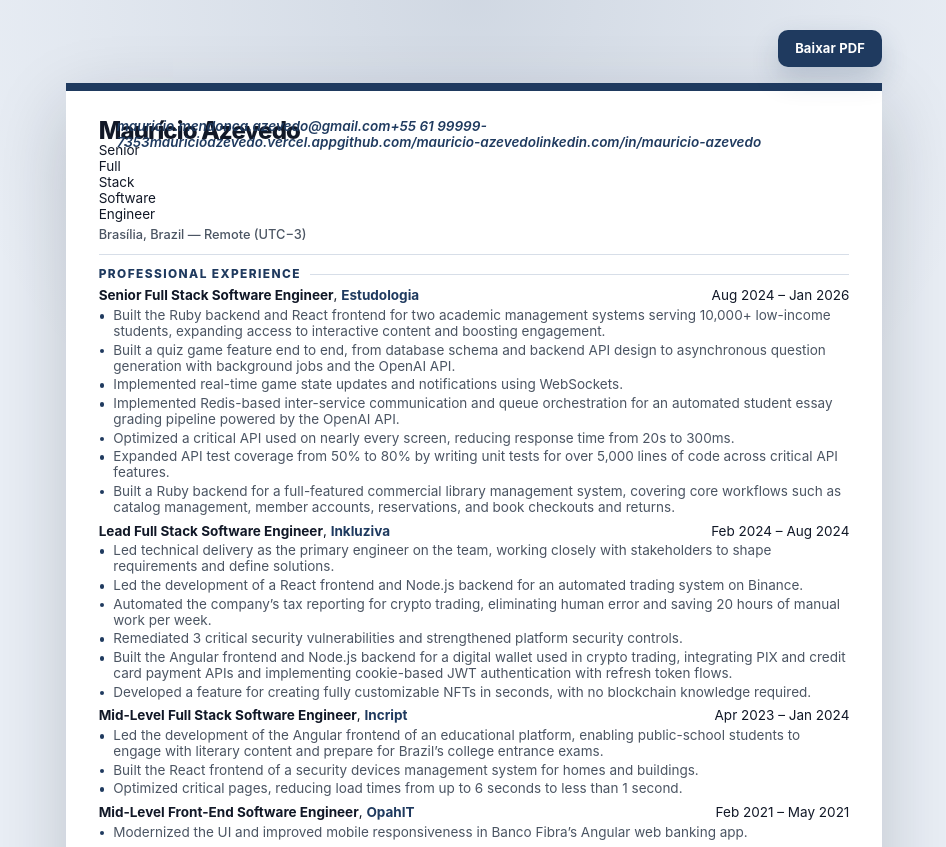
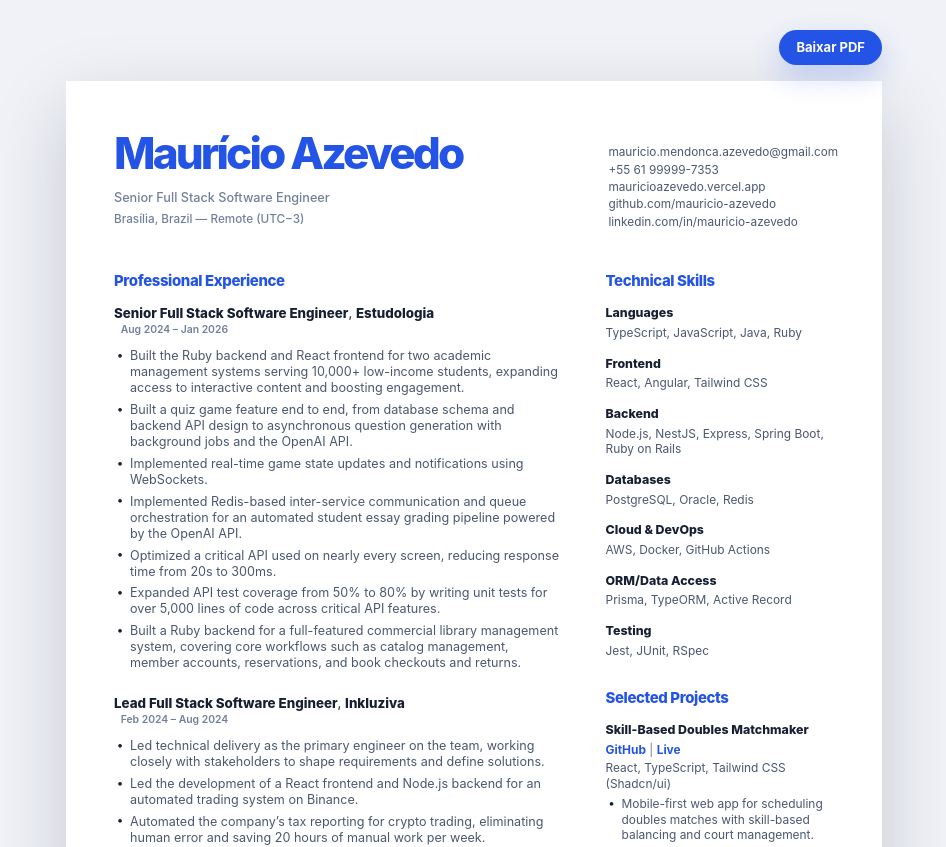
Before and after one commit to mauricio-azevedo/resume, a React (Vite) app: page / in a window 1280 px wide. Shown: the top 847 px of the page, without its empty margins (166-1112 px from the left). Built offline with nearby package versions, Linux system fonts and the light colour scheme.

Commit message:
Restyle resume like reference design

```diff
--- a/src/App.css
+++ b/src/App.css
@@ -1,19 +1,15 @@
 :root {
   --page-width: 8.5in;
   --page-height: 11in;
-  --page-margin-x: 0.34in;
-  --page-margin-top: 0.29in;
-  --page-margin-bottom: 0.25in;
-  --ink: #111827;
-  --muted: #4b5563;
-  --subtle: #6b7280;
-  --rule: #d7dee8;
-  --rule-strong: #9aa8ba;
-  --accent: #1f3a5f;
-  --accent-soft: #eff4f8;
-  --link: #1f3a5f;
+  --page-margin-x: 0.5in;
+  --page-margin-top: 0.54in;
+  --page-margin-bottom: 0.42in;
+  --blue: #2454e6;
+  --ink: #172033;
+  --muted: #4a5870;
+  --soft: #71809a;
   --paper: #ffffff;
-  --screen-bg: #e9eef5;
+  --screen-bg: #f0f2f7;
 }
 
 * {
@@ -22,9 +18,7 @@
 
 body {
   margin: 0;
-  background:
-    radial-gradient(circle at top, rgba(31, 58, 95, 0.12), transparent 34rem),
-    var(--screen-bg);
+  background: var(--screen-bg);
   color: var(--ink);
   font-family: Inter, ui-sans-serif, system-ui, -apple-system, BlinkMacSystemFont, 'Segoe UI', Arial, sans-serif;
 }
@@ -47,22 +41,21 @@
 }
 
 .download-button {
-  border: 1px solid rgba(31, 58, 95, 0.18);
-  border-radius: 10px;
-  background: #1f3a5f;
+  border: 0;
+  border-radius: 999px;
+  background: var(--blue);
   color: #ffffff;
   cursor: pointer;
   font-size: 13px;
   font-weight: 700;
-  letter-spacing: 0.01em;
   line-height: 1;
-  padding: 11px 16px;
-  box-shadow: 0 12px 28px rgba(31, 58, 95, 0.2);
+  padding: 11px 17px;
+  box-shadow: 0 12px 28px rgba(36, 84, 230, 0.22);
 }
 
 .download-button:hover,
 .download-button:focus-visible {
-  background: #172b47;
+  background: #1d45bd;
 }
 
 .download-button:disabled {
@@ -71,7 +64,7 @@
 }
 
 .download-button:focus-visible {
-  outline: 3px solid rgba(31, 58, 95, 0.22);
+  outline: 3px solid rgba(36, 84, 230, 0.2);
   outline-offset: 3px;
 }
 
@@ -82,132 +75,99 @@
   padding: var(--page-margin-top) var(--page-margin-x) var(--page-margin-bottom);
   background: var(--paper);
   color: var(--ink);
-  box-shadow: 0 26px 70px rgba(15, 23, 42, 0.2);
-  font-size: 10.15pt;
-  line-height: 1.18;
-  border-top: 8px solid var(--accent);
+  box-shadow: 0 26px 70px rgba(15, 23, 42, 0.18);
+  font-size: 9.45pt;
+  line-height: 1.28;
 }
 
 .resume-header {
   display: grid;
-  grid-template-columns: minmax(0, 1fr) auto;
+  grid-template-columns: minmax(0, 1fr) 2.35in;
+  column-gap: 0.5in;
   align-items: start;
-  column-gap: 18px;
-  margin-bottom: 10.5pt;
-  padding-bottom: 9pt;
-  border-bottom: 1px solid var(--rule);
+  margin-bottom: 0.47in;
 }
 
-.identity {
+.intro {
   min-width: 0;
 }
 
 h1,
 h2,
+h3,
 p,
 ul {
   margin: 0;
 }
 
 h1 {
-  color: var(--ink);
-  font-size: 18pt;
+  color: var(--blue);
+  font-size: 33pt;
   font-weight: 800;
-  letter-spacing: -0.035em;
-  line-height: 1;
-  white-space: nowrap;
+  letter-spacing: -0.065em;
+  line-height: 0.95;
 }
 
-h1 span {
-  color: var(--accent);
-  font-size: 10.35pt;
-  font-weight: 650;
-  letter-spacing: -0.01em;
-  margin-left: 4pt;
+.headline {
+  color: var(--soft);
+  font-size: 9.5pt;
+  font-weight: 500;
+  line-height: 1.24;
+  margin-top: 0.16in;
+  max-width: 3in;
 }
 
 .location {
-  color: var(--muted);
-  flex: 0 0 auto;
-  font-size: 9.6pt;
-  font-weight: 550;
-  line-height: 1.1;
-  padding-top: 4pt;
-  white-space: nowrap;
+  color: var(--soft);
+  font-size: 8.8pt;
+  font-weight: 500;
+  line-height: 1.25;
+  margin-top: 0.07in;
 }
 
-.contact-line {
-  color: var(--subtle);
+.contact-list {
+  color: var(--muted);
   display: flex;
-  flex-wrap: wrap;
-  gap: 0 5.4pt;
-  margin-top: 6.2pt;
-  white-space: nowrap;
+  flex-direction: column;
+  font-style: normal;
+  font-size: 8.85pt;
+  gap: 2.2pt;
+  line-height: 1.22;
+  padding-top: 0.13in;
 }
 
 .resume-page a {
-  color: var(--link);
-  font-weight: 600;
+  color: var(--muted);
   text-decoration: none;
 }
 
 .resume-page a:hover {
+  color: var(--blue);
   text-decoration: underline;
 }
 
-.resume-section {
-  margin-top: 8.3pt;
+.resume-layout {
+  display: grid;
+  grid-template-columns: minmax(0, 1fr) 2.38in;
+  column-gap: 0.48in;
+  align-items: start;
 }
 
-.resume-section:first-of-type {
-  margin-top: 0;
+.resume-section + .resume-section {
+  margin-top: 0.34in;
 }
 
 h2 {
-  align-items: center;
-  color: var(--accent);
-  display: grid;
-  font-size: 8.9pt;
+  color: var(--blue);
+  font-size: 11.2pt;
   font-weight: 800;
-  gap: 7pt;
-  grid-template-columns: auto 1fr;
-  letter-spacing: 0.12em;
+  letter-spacing: -0.025em;
   line-height: 1;
-  margin-bottom: 5.7pt;
-  text-transform: uppercase;
-}
-
-h2::after {
-  background: var(--rule);
-  content: '';
-  display: block;
-  height: 1px;
-}
-
-.skills-line {
-  color: var(--muted);
-  line-height: 1.22;
-}
-
-strong {
-  color: var(--ink);
-  font-weight: 750;
-}
-
-.skills-line strong {
-  color: var(--accent);
-  font-weight: 800;
-}
-
-.skills-line span,
-.compact-section span,
-.project-heading span {
-  color: var(--rule-strong);
-  margin: 0 2pt;
+  margin-bottom: 0.17in;
 }
 
 .experience {
-  margin-top: 6pt;
+  margin-top: 0.25in;
 }
 
 .experience:first-of-type {
@@ -215,78 +175,110 @@
 }
 
 .item-heading {
-  display: flex;
-  align-items: baseline;
-  justify-content: space-between;
-  gap: 14px;
-  margin-bottom: 2.7pt;
+  display: block;
+  margin-bottom: 0.11in;
 }
 
-.item-heading > p {
-  min-width: 0;
+.item-heading p {
+  color: var(--ink);
+  font-size: 10pt;
+  line-height: 1.2;
 }
 
-.item-heading > strong {
-  color: var(--muted);
-  flex: 0 0 auto;
-  font-size: 9.4pt;
-  font-weight: 650;
-  white-space: nowrap;
+.item-heading strong,
+.side-item h3,
+.skill-group h3,
+.compact-section strong {
+  color: var(--ink);
+  font-weight: 800;
 }
 
-em {
-  color: var(--accent);
+.item-heading em {
+  color: var(--ink);
   font-style: normal;
-  font-weight: 700;
+  font-weight: 800;
+}
+
+.item-heading span {
+  color: var(--soft);
+  display: inline-block;
+  font-size: 7.8pt;
+  font-weight: 600;
+  line-height: 1;
+  margin-left: 5pt;
+  white-space: nowrap;
 }
 
 ul {
   color: var(--muted);
+  padding-left: 0;
   list-style: none;
-  padding-left: 0;
 }
 
 li {
-  margin-top: 2.05pt;
-  padding-left: 11pt;
+  margin-top: 4.2pt;
+  padding-left: 12pt;
   position: relative;
 }
 
 li::before {
-  background: var(--accent);
-  border-radius: 50%;
-  content: '';
-  height: 3.4pt;
-  left: 1pt;
+  content: '•';
+  color: var(--ink);
+  font-size: 8.8pt;
+  left: 2pt;
+  line-height: 1;
   position: absolute;
-  top: 4.6pt;
-  width: 3.4pt;
+  top: 1.3pt;
 }
 
-.projects-section {
-  margin-top: 8.3pt;
+.side-column {
+  font-size: 8.95pt;
+  line-height: 1.28;
 }
 
-.project-heading {
-  margin-bottom: 2.8pt;
+.skill-list {
+  display: flex;
+  flex-direction: column;
+  gap: 0.16in;
 }
 
-.project-heading > strong {
-  color: var(--muted);
-  font-weight: 650;
+.skill-group h3,
+.side-item h3 {
+  font-size: 9.3pt;
+  line-height: 1.22;
+  margin-bottom: 3.5pt;
 }
 
-.compact-section {
-  margin-top: 8.1pt;
-}
-
-.compact-section p,
-.education-section p {
+.skill-group p,
+.side-item p,
+.compact-section p {
   color: var(--muted);
 }
 
-.education-section .item-heading {
-  margin-bottom: 0;
+.project-links {
+  margin-bottom: 2.5pt;
+}
+
+.project-links a {
+  color: var(--blue);
+  font-weight: 700;
+}
+
+.project-links span {
+  color: var(--soft);
+}
+
+.project-tech {
+  margin-bottom: 3.5pt;
+}
+
+.side-item ul {
+  margin-top: 4pt;
+}
+
+.compact-section p + p,
+.education-section p + p {
+  margin-top: 3.5pt;
 }
 
 body.pdf-exporting {
@@ -318,29 +310,25 @@
   .resume-page {
     width: 100%;
     min-height: auto;
-    padding: 22px;
-    overflow-x: auto;
+    padding: 28px;
   }
 
   .resume-header,
-  .item-heading {
+  .resume-layout {
     display: block;
   }
 
-  .location {
-    padding-top: 6px;
+  .contact-list {
+    padding-top: 18px;
   }
 
-  h1,
-  h1 span,
-  .location,
-  .contact-line {
-    white-space: normal;
+  .side-column {
+    margin-top: 30px;
   }
 
-  h1 span {
-    display: block;
-    margin: 4px 0 0;
+  h1 {
+    font-size: 35px;
+    letter-spacing: -0.05em;
   }
 
   body.pdf-exporting .resume-page {
@@ -351,24 +339,18 @@
     overflow: hidden;
   }
 
-  body.pdf-exporting .resume-header {
+  body.pdf-exporting .resume-header,
+  body.pdf-exporting .resume-layout {
     display: grid;
   }
 
-  body.pdf-exporting .item-heading {
-    display: flex;
+  body.pdf-exporting .side-column {
+    margin-top: 0;
   }
 
-  body.pdf-exporting .location,
-  body.pdf-exporting h1,
-  body.pdf-exporting h1 span,
-  body.pdf-exporting .contact-line {
-    white-space: nowrap;
-  }
-
-  body.pdf-exporting h1 span {
-    display: inline;
-    margin-left: 4pt;
+  body.pdf-exporting h1 {
+    font-size: 33pt;
+    letter-spacing: -0.065em;
   }
 }
 
@@ -378,10 +360,6 @@
 }
 
 @media print {
-  :root {
-    --screen-bg: #ffffff;
-  }
-
   html,
   body,
   #root,
@@ -410,8 +388,4 @@
     print-color-adjust: exact;
     -webkit-print-color-adjust: exact;
   }
-
-  a {
-    color: var(--link);
-  }
 }
```
